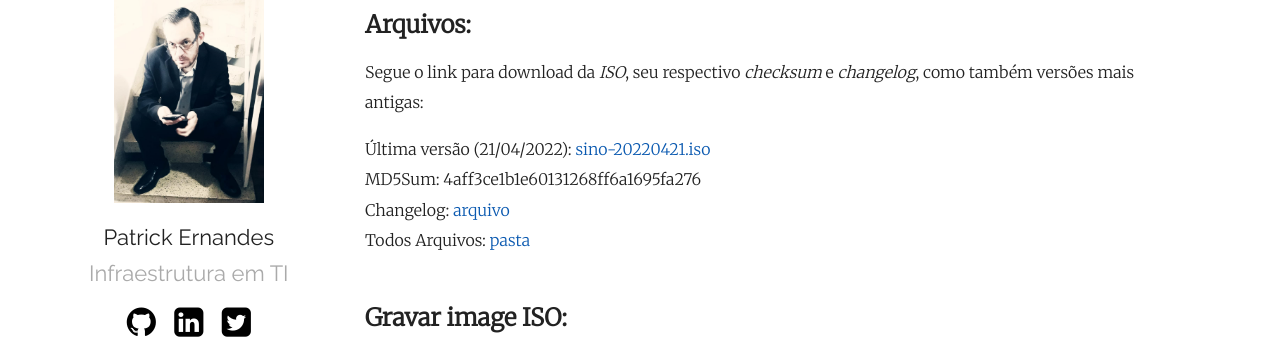
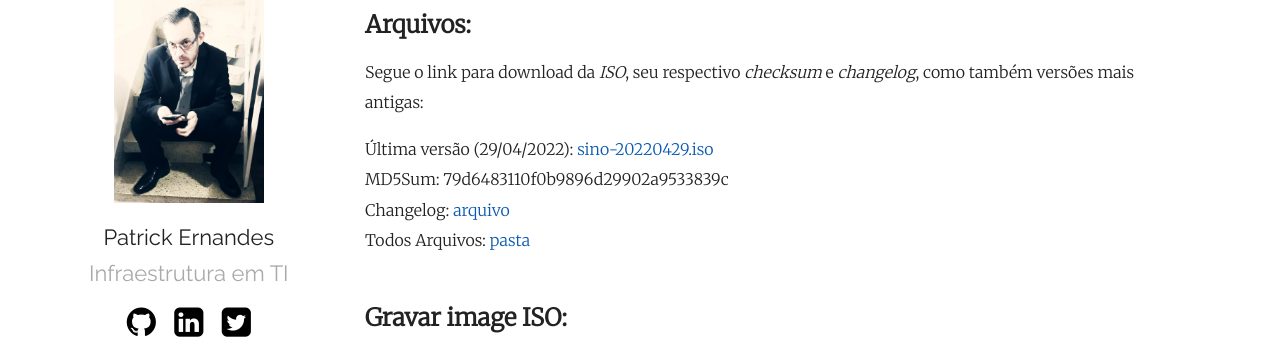
Before and after one commit to patrickernandes/site, a Jekyll site: the page built from docs/sino.md, in a window 1280 px wide and 900 px high, scrolled down 1015 px. Shown: the part 121-460 px from the top of the window. Built offline with Jekyll 4.4.1, drawn with Linux system fonts in a browser that asks for light colours; our own code applies the rules of GitHub Pages for plain Markdown files.

Commit message:
upgrade sino-20220429.
 sino-20220429.iso
+--------------------------+
sex 29 abr 2022 16:13:51 -03
* Adicionado suporte a bios UEFI para VM.
* Adicionado opção 'qemu' na configuração da VM para inserir extras ao aplicativo.
* Adicionado o pacote fsarchiver para realizar backups.
* Corrigido o problema 'vm stop <vm>' que não desligava a VM.

```diff
--- a/docs/sino.md
+++ b/docs/sino.md
@@ -36,8 +36,8 @@ Quanto as VMs, todos os dados devem ser armazenados em volumes nos discos locais
 
 Segue o link para download da *ISO*, seu respectivo *checksum* e *changelog*, como também versões mais antigas:
 
-Última versão (21/04/2022): [sino-20220421.iso](https://www.dropbox.com/s/35bwbmczec8o35t/sino-20220421.iso?dl=1)
-MD5Sum: 4aff3ce1b1e60131268ff6a1695fa276
+Última versão (29/04/2022): [sino-20220429.iso](https://www.dropbox.com/s/imrazeuqi5e3osb/sino-20220429.iso?dl=1)
+MD5Sum: 79d6483110f0b9896d29902a9533839c
 Changelog: [arquivo](http://ernandes.info/sino/ChangeLog.txt){:target="_blank"}
 Todos Arquivos: [pasta](https://www.dropbox.com/sh/9hip5a385kqctar/AAAi8raYbK24QyQPASG47vtta?dl=0){:target="_blank"}
 &nbsp;
```
Also changed, not shown: docs/sino/ChangeLog.txt.
